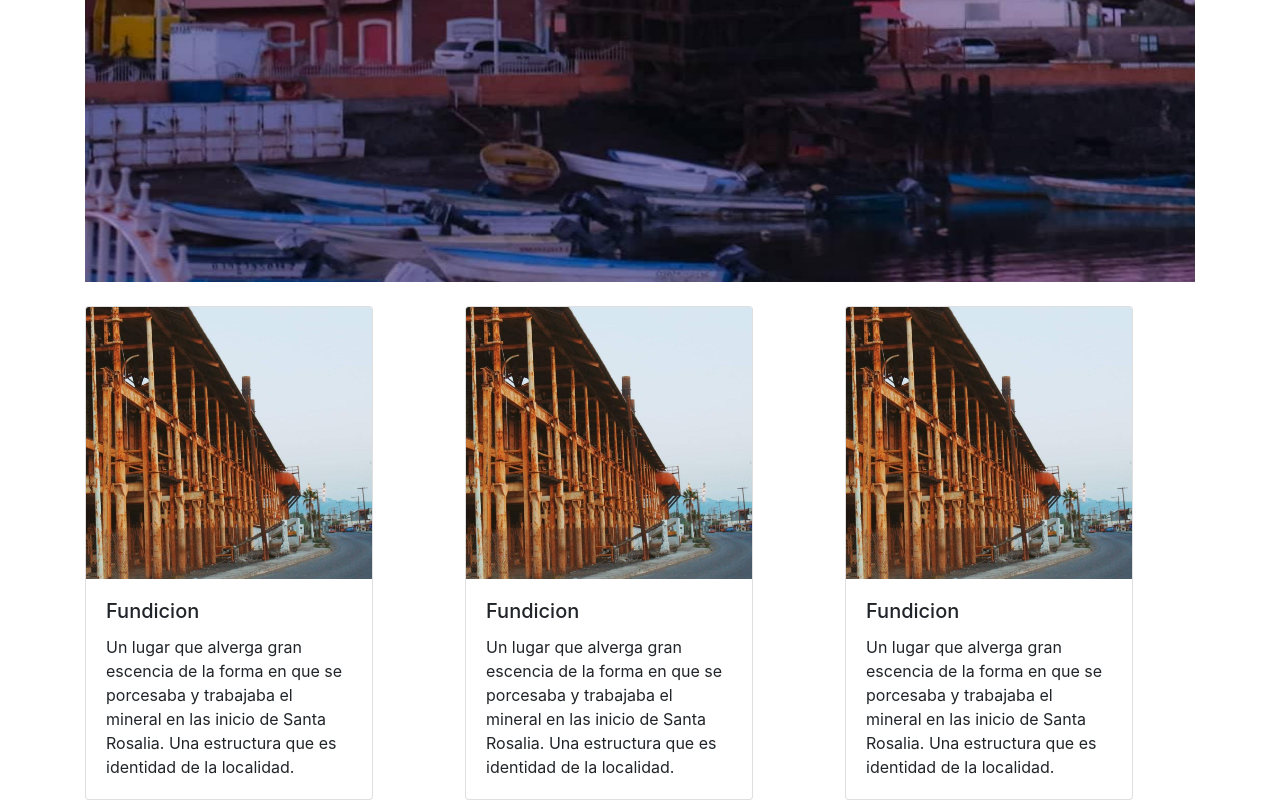
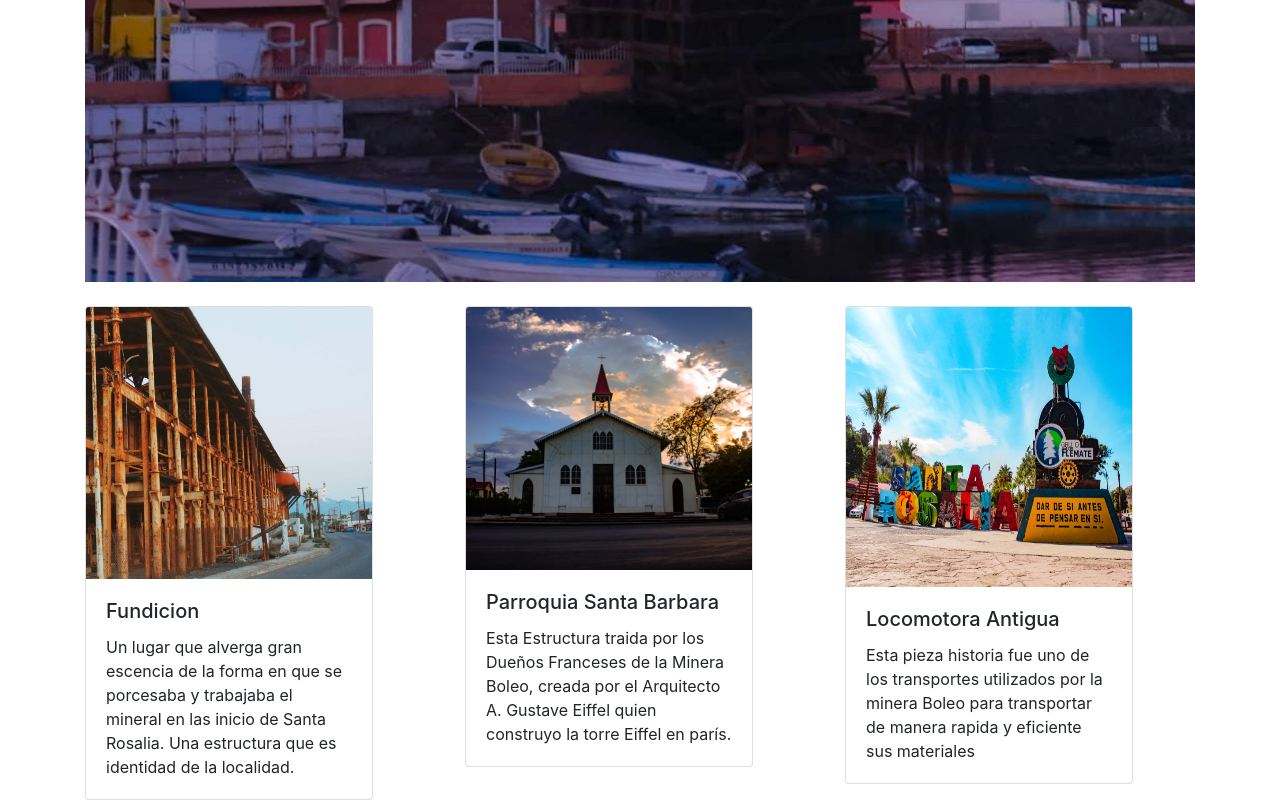
Before and after one commit to AleScarlett20/ProyectoSCV, a plain HTML site: page index.html in a window 1280 px wide. Shown: the part 574-1374 px from the top of the page. Drawn offline with nearby package versions, Linux system fonts and the light colour scheme.

Commit message:
se terminaron tarjetas de sitios

```diff
--- a/index.html
+++ b/index.html
@@ -7,7 +7,7 @@
     <!-- Bootstrap CSS -->
     <link rel="stylesheet" href="https://cdn.jsdelivr.net/npm/bootstrap@4.3.1/dist/css/bootstrap.min.css" integrity="sha384-ggOyR0iXCbMQv3Xipma34MD+dH/1fQ784/j6cY/iJTQUOhcWr7x9JvoRxT2MZw1T" crossorigin="anonymous">
 
-    <title>Hello, world!</title>
+    <title>BCS Go</title>
   </head>
   <header><nav class="navbar navbar-expand-lg navbar-light bg-light">
     <a class="navbar-brand" href="#">BCS Go</a>
@@ -72,26 +72,25 @@
 
         <div class="col-md-4">
       <div class="card" style="width: 18rem;">
-        <img src="imagenes/fundicion.jpg" class="card-img-top" alt="">
+        <img src="imagenes/parroquia.jpg" class="card-img-top" alt="">
         <div class="card-body">
-          <h5 class="card-title">Fundicion</h5>
-          <p class="card-text">Un lugar que alverga gran escencia
-            de la forma en que se porcesaba y trabajaba el mineral
-            en las inicio de Santa Rosalia. Una estructura que es
-            identidad de la localidad.
+          <h5 class="card-title">Parroquia Santa Barbara</h5>
+          <p class="card-text"> Esta Estructura traida por los
+            Dueños Franceses de la Minera Boleo, creada por el
+            Arquitecto A. Gustave Eiffel quien construyo la torre
+            Eiffel en parís.
           </p>
         </div>
       </div>
     </div>
     <div class="col-md-4">
         <div class="card" style="width: 18rem;">
-          <img src="imagenes/fundicion.jpg" class="card-img-top" alt="">
+          <img src="imagenes/tren letras.jpg" height="280px" class="card-img-top" alt="">
           <div class="card-body">
-            <h5 class="card-title">Fundicion</h5>
-            <p class="card-text">Un lugar que alverga gran escencia
-              de la forma en que se porcesaba y trabajaba el mineral
-              en las inicio de Santa Rosalia. Una estructura que es
-              identidad de la localidad.
+            <h5 class="card-title">Locomotora Antigua</h5>
+            <p class="card-text">Esta pieza historia fue uno de los
+                transportes utilizados por la minera Boleo para
+                transportar de manera rapida y eficiente sus materiales
             </p>
           </div>
         </div>
```
